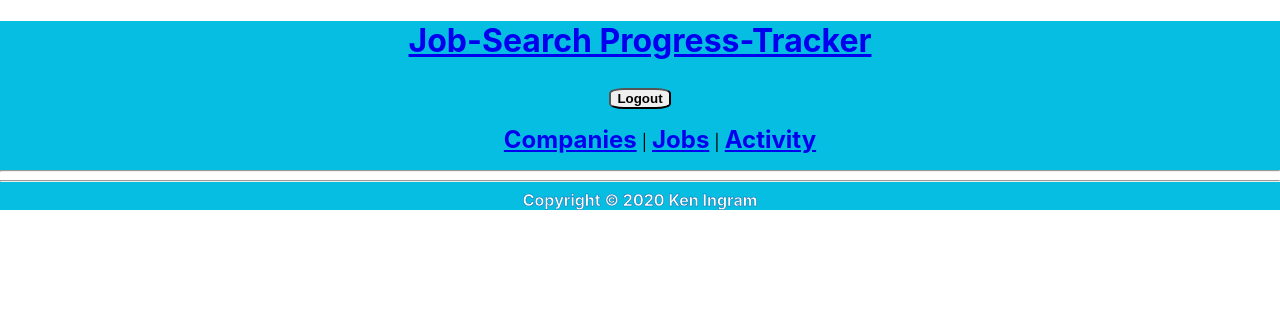
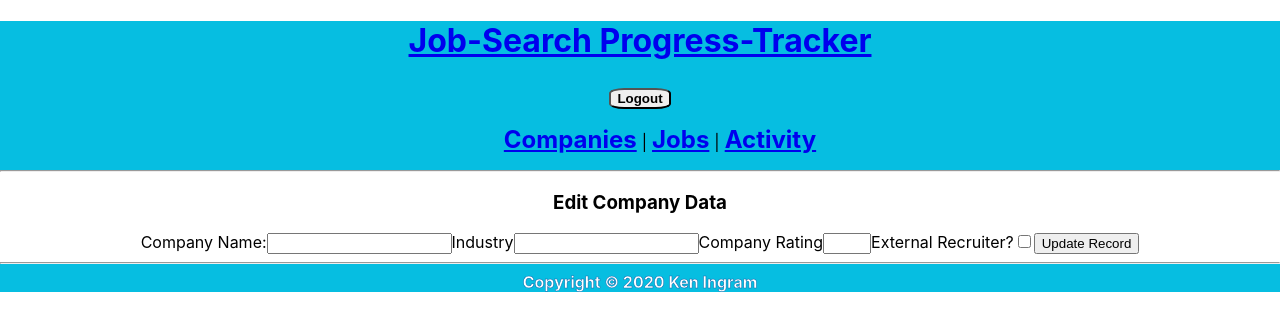
Before and after one commit to kingram6865/job-search-tracker, a React (Create React App) app in the folder client/: page /companies/1/edit in a window 1280 px wide. Shown: the top 330 px of the page. Built offline with nearby package versions, Linux system fonts and the light colour scheme; no server answers.

Commit message:
Still working on CompanyEdit problem

```diff
--- a/client/src/App.js
+++ b/client/src/App.js
@@ -112,7 +112,7 @@ function App() {
           <Route exact path='/'>
             <Main />
           </Route>
-          <Route exact path='/company/:id/edit' render={(props) => <CompanyEdit putCompany={putCompany} getOneCompany={getOneCompany} />} />
+          <Route exact path='/companies/:id/edit' render={(props) => <CompanyEdit putCompany={putCompany} getOneCompany={getOneCompany} />} />
         </Switch>
       </Layout>
     </div>
--- a/client/src/components/CompanyEdit/CompanyEdit.jsx
+++ b/client/src/components/CompanyEdit/CompanyEdit.jsx
@@ -5,10 +5,10 @@ export default function CompanyEdit(props) {
   const { putCompany, getOneCompany } = props
   const { id } = useParams()
   const [company, setCompany] = useState({
-    companyName: "",
+    company_name: "",
     industry: "",
-    generalRating: "0",
-    externalRecruiter: "f"
+    general_rating: "0",
+    external_recruiter: "f"
   })
 
   function handleChange(e) {
@@ -38,16 +38,16 @@ export default function CompanyEdit(props) {
 
           <form onSubmit={handleSubmit}>
             <label>Company Name:
-            <input name ="companyName" type="text" onChange={handleChange} value={company.companyName}></input>
+            <input name ="company_name" type="text" onChange={handleChange} value={company.companyName}></input>
             </label>
             <label>Industry
             <input name ="industry" type="text" onChange={handleChange} value={company.industry}></input>
             </label>
             <label>Company Rating
-            <input name ="companyRating" type="number" min="0" max="5" onChange={handleChange} value={company.companyRating}></input>
+            <input name ="company_rating" type="number" min="0" max="5" onChange={handleChange} value={company.companyRating}></input>
             </label>
             <label>External Recruiter?
-            <input name ="externalRecruiter" type="checkbox" onChange={handleChange} value={company.externalRecruiter}></input>
+            <input name ="external_recruiter" type="checkbox" onChange={handleChange} value={company.externalRecruiter}></input>
             </label>
             <button>Update Record</button>
           </form>
```
